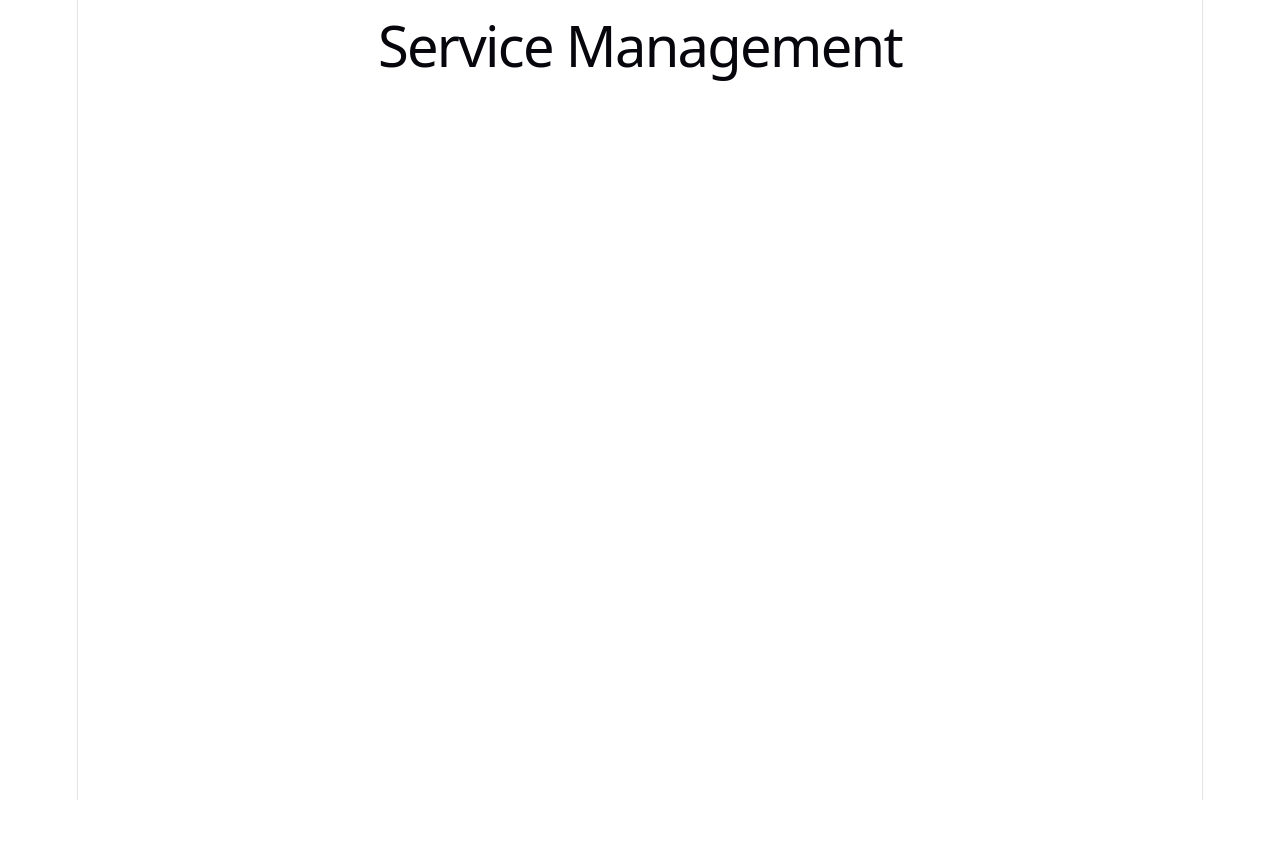
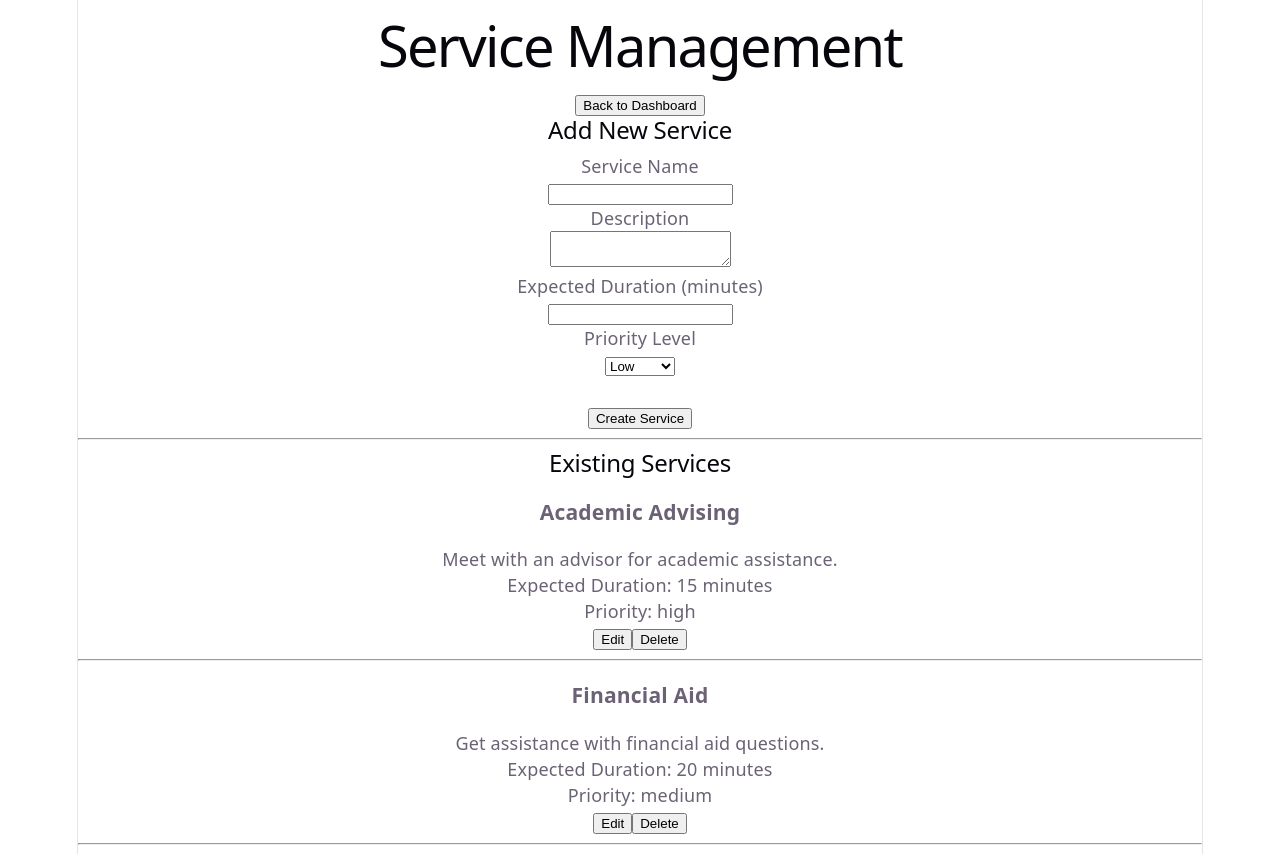
Before and after one commit to chukanwobu/cosc4353group34project, a React (Vite) app: page /admin/services in a window 1280 px wide. Before the commit the page ends 800 px from the top, so only its background shows below. Built offline with nearby package versions, Linux system fonts and the light colour scheme.

Commit message:
Add service management CRUD functionality

```diff
--- a/src/pages/admin/ServiceManagement.tsx
+++ b/src/pages/admin/ServiceManagement.tsx
@@ -1,5 +1,203 @@
+import { useState } from 'react'
+import { Link } from 'react-router-dom'
+
+type Service = {
+  id: number
+  name: string
+  description: string
+  duration: number
+  priority: 'low' | 'medium' | 'high'
+}
+
+const initialServices: Service[] = [
+  {
+    id: 1,
+    name: 'Academic Advising',
+    description: 'Meet with an advisor for academic assistance.',
+    duration: 15,
+    priority: 'high',
+  },
+  {
+    id: 2,
+    name: 'Financial Aid',
+    description: 'Get assistance with financial aid questions.',
+    duration: 20,
+    priority: 'medium',
+  },
+]
+
 function ServiceManagement() {
-  return <h1>Service Management</h1>
+  const [services, setServices] = useState<Service[]>(initialServices)
+
+  const [name, setName] = useState('')
+  const [description, setDescription] = useState('')
+  const [duration, setDuration] = useState('')
+  const [priority, setPriority] = useState<'low' | 'medium' | 'high'>('low')
+
+  const [editingId, setEditingId] = useState<number | null>(null)
+
+  const deleteService = (id: number) => {
+  setServices(
+    services.filter((service) => service.id !== id)
+  )
+}
+
+  const editService = (service: Service) => {
+    setEditingId(service.id)
+    setName(service.name)
+    setDescription(service.description)
+    setDuration(service.duration.toString())
+    setPriority(service.priority)
+  }
+
+  const cancelEdit = () => {
+    setEditingId(null)
+    setName('')
+    setDescription('')
+    setDuration('')
+    setPriority('low')
+  }
+
+  const handleSubmit = (event: React.FormEvent<HTMLFormElement>) => {
+    event.preventDefault()
+
+    if (editingId !== null) {
+      setServices(
+        services.map((service) =>
+          service.id === editingId
+            ? {
+                ...service,
+                name,
+                description,
+                duration: Number(duration),
+                priority,
+              }
+            : service
+        )
+      )
+
+      setEditingId(null)
+    } else {
+      const newService: Service = {
+        id: Date.now(),
+        name,
+        description,
+        duration: Number(duration),
+        priority,
+      }
+
+      setServices([...services, newService])
+    }
+
+    setName('')
+    setDescription('')
+    setDuration('')
+    setPriority('low')
+  }
+
+  return (
+    <div>
+      <h1>Service Management</h1>
+
+      <Link to="/admin">
+        <button>Back to Dashboard</button>
+      </Link>
+
+      <h2>Add New Service</h2>
+
+      <form onSubmit={handleSubmit}>
+        <div>
+          <label>Service Name</label>
+          <br />
+
+          <input
+            type="text"
+            value={name}
+            onChange={(event) => setName(event.target.value)}
+            required
+            maxLength={100}
+          />
+        </div>
+
+        <div>
+          <label>Description</label>
+          <br />
+
+          <textarea
+            value={description}
+            onChange={(event) => setDescription(event.target.value)}
+            required
+          />
+        </div>
+
+        <div>
+          <label>Expected Duration (minutes)</label>
+          <br />
+
+          <input
+            type="number"
+            value={duration}
+            onChange={(event) => setDuration(event.target.value)}
+            required
+            min="1"
+          />
+        </div>
+
+        <div>
+          <label>Priority Level</label>
+          <br />
+
+          <select
+            value={priority}
+            onChange={(event) =>
+              setPriority(
+                event.target.value as 'low' | 'medium' | 'high'
+              )
+            }
+          >
+            <option value="low">Low</option>
+            <option value="medium">Medium</option>
+            <option value="high">High</option>
+          </select>
+        </div>
+
+        <br />
+
+        <button type="submit">
+          {editingId !== null ? 'Update Service' : 'Create Service'}
+        </button>
+
+        {editingId !== null && (
+          <button type="button" onClick={cancelEdit}>
+            Cancel
+          </button>
+        )}
+
+      </form>
+
+      <hr />
+
+      <h2>Existing Services</h2>
+
+      {services.map((service) => (
+        <div key={service.id}>
+          <h3>{service.name}</h3>
+
+          <p>{service.description}</p>
+          <p>Expected Duration: {service.duration} minutes</p>
+          <p>Priority: {service.priority}</p>
+
+          <button onClick={() => editService(service)}>Edit</button>
+
+          <button onClick={() => deleteService(service.id)}>
+            Delete
+          </button>
+
+          <hr />
+        </div>
+      ))}
+    </div>
+  )
 }
 
 export default ServiceManagement
```
